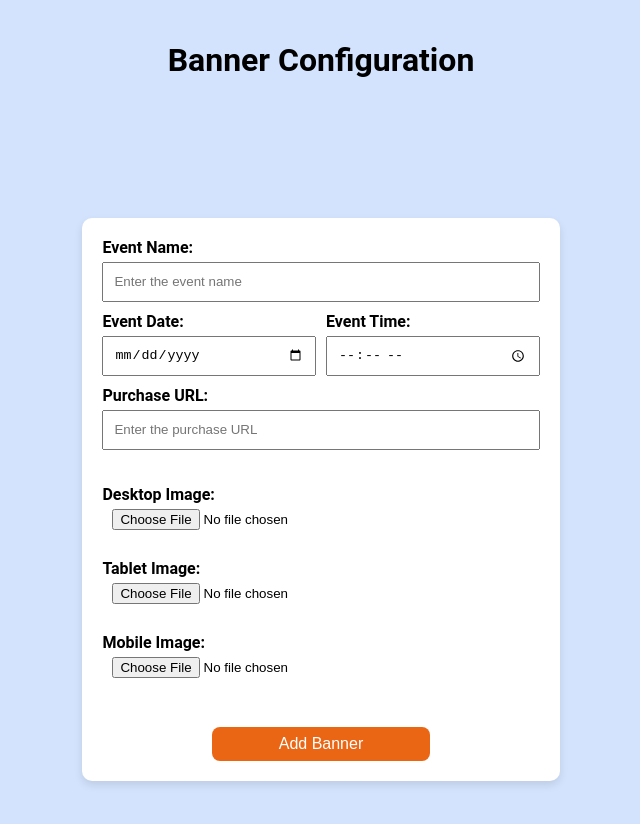
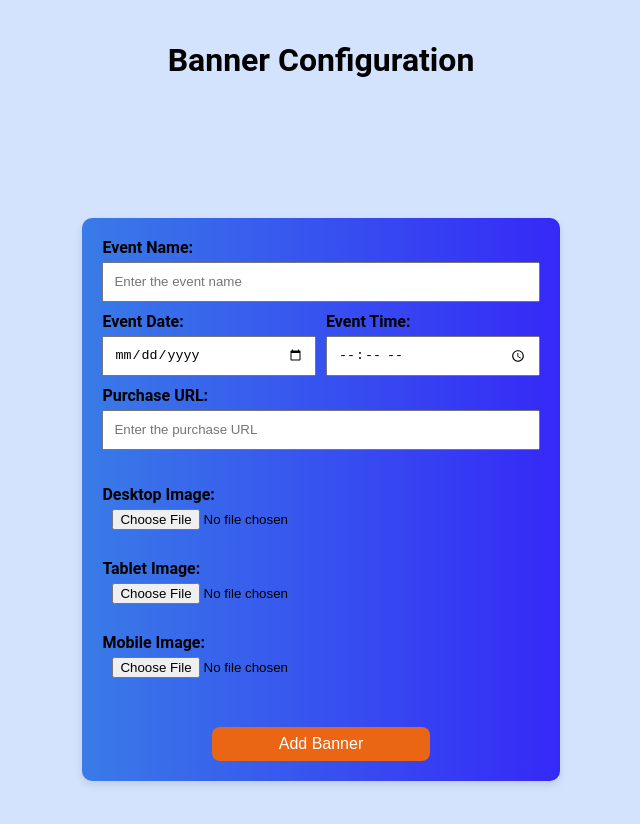
Before and after one commit to Orion696/Proyecto-Boletia, a React (Create React App) app in the folder boletia-app/: page / in a window 1280 px wide. Shown: the top 824 px of the page, without its empty margins (319-959 px from the left). Built offline with nearby package versions, Linux system fonts and the light colour scheme.

Commit message:
ajustes en Banne

```diff
--- a/boletia-app/src/components/BannerForm/BannerForm.css
+++ b/boletia-app/src/components/BannerForm/BannerForm.css
@@ -8,7 +8,7 @@
 }
 
 .banner-form {
-  background-color: white;
+  background: linear-gradient(to right, rgba(57, 123, 231, 1), rgba(53, 41, 247, 1));
   padding: 20px;
   border-radius: 10px;
   box-shadow: 0 4px 8px rgba(0,0,0,0.1);
```
